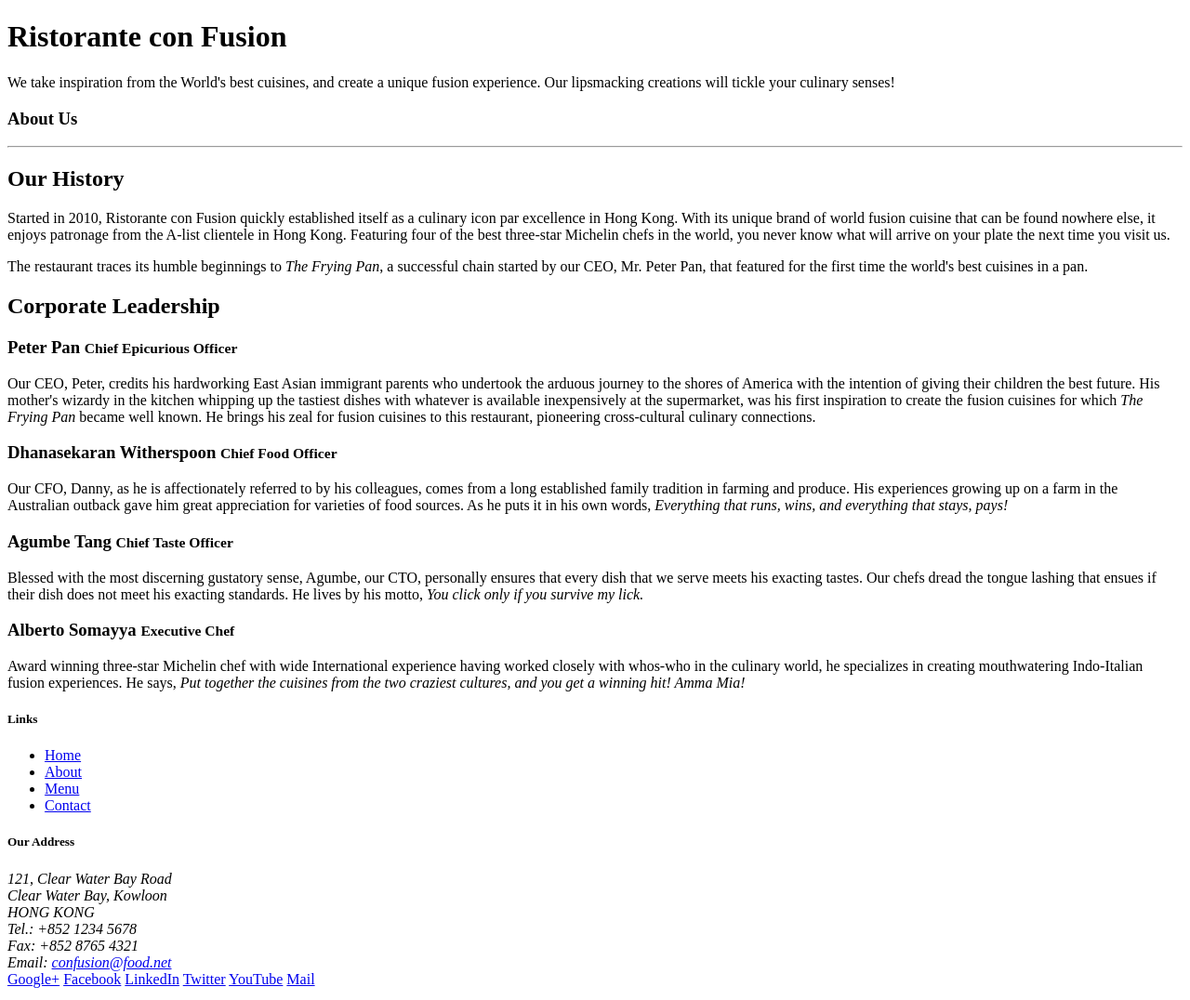
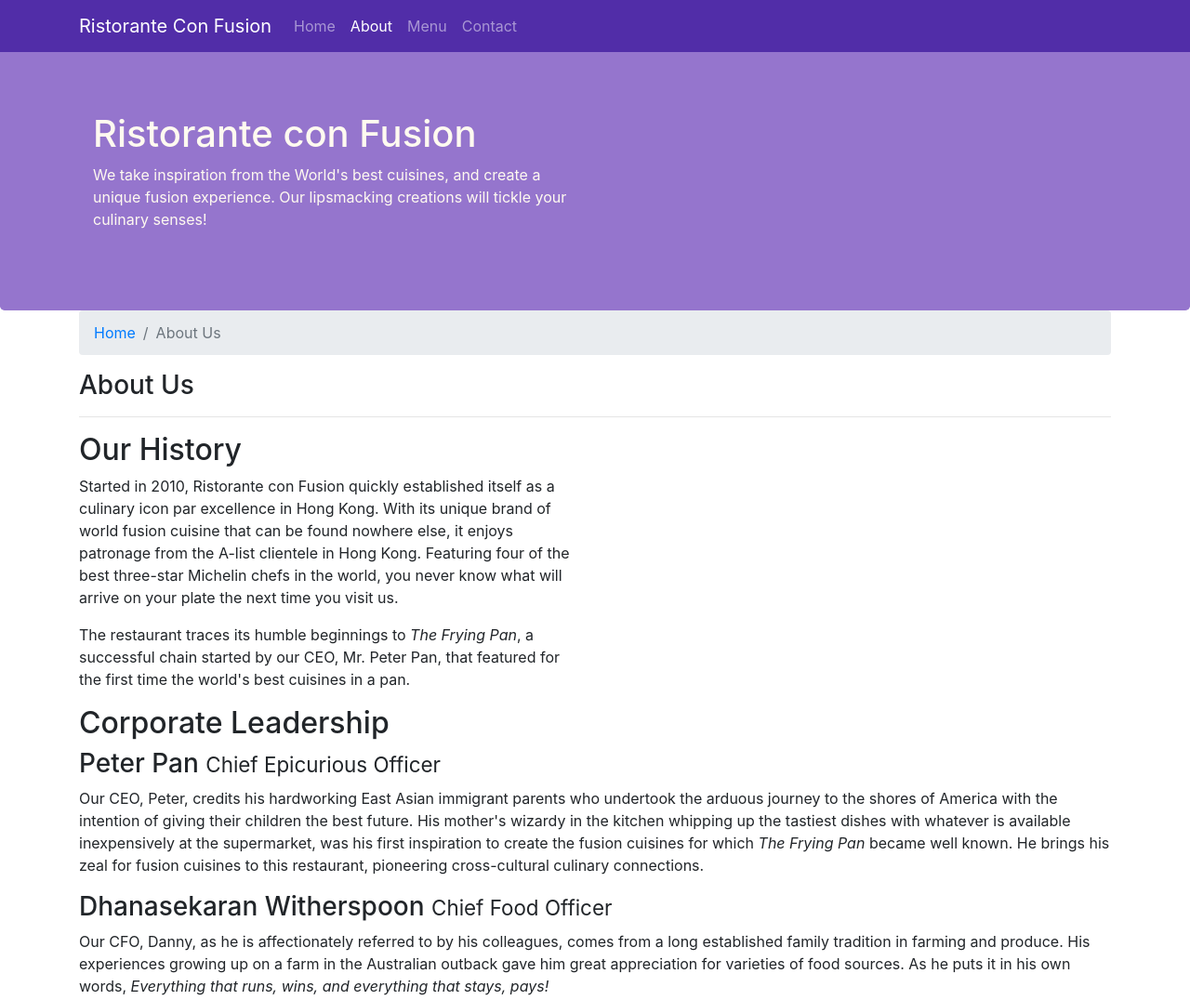
Before and after one commit to QuangPhamHong/conFusion, a website: page aboutus.html in a window 1280 px wide. Shown: the top 1076 px of the page at 93% size. Drawn offline with nearby package versions, Linux system fonts and the light colour scheme.

Commit message:
Navbar and Breadcrumbs

```diff
--- a/aboutus.html
+++ b/aboutus.html
@@ -2,19 +2,41 @@
 <html lang="en">
 
 <head>
-
+    <!-- Required meta tags always come first -->
+    <meta charset="utf-8">
+    <meta name="viewport" content="width=device-width, initial-scale=1, shrink-to-fit=no">
+    <meta http-equiv="x-ua-compatible" content="ie=edge">
+    <!-- Bootstrap CSS -->
+    <link rel="stylesheet" href="node_modules/bootstrap/dist/css/bootstrap.min.css">
+    <link href="css/styles.css" rel="stylesheet">
     <title>Ristorante Con Fusion: About Us</title>
 
 </head>
 
 <body>
-
+    <nav class="navbar navbar-dark navbar-expand-sm fixed-top">
+        <div class="container">
+            <button class="navbar-toggler" type="button" data-toggle="collapse" data-target="#Navbar">
+                <span class="navbar-toggler-icon"></span>
+            </button>
+            <a href="#" class="navbar-brand">Ristorante Con Fusion</a>
+            <div id="Navbar" class="collapse navbar-collapse">
+                <ul class="navbar-nav mr-auto">
+                    <li class="nav-item"><a href="./index.html" class="nav-link">Home</a></li>
+                    <li class="nav-item active"><a href="#" class="nav-link">About</a></li>
+                    <li class="nav-item"><a href="#" class="nav-link">Menu</a></li>
+                    <li class="nav-item"><a href="#" class="nav-link">Contact</a></li>
+                </ul>
+            </div>
+        </div>
+    </nav>
     <header class="jumbotron">
         <div class="container">
             <div class="row row-header">
                 <div class="col-12 col-sm-6">
                     <h1>Ristorante con Fusion</h1>
-                    <p>We take inspiration from the World's best cuisines, and create a unique fusion experience. Our lipsmacking creations will tickle your culinary senses!</p>
+                    <p>We take inspiration from the World's best cuisines, and create a unique fusion experience. Our
+                        lipsmacking creations will tickle your culinary senses!</p>
                 </div>
                 <div class="col-12 col-sm">
                 </div>
@@ -22,7 +44,11 @@
         </div>
     </header>
 
-    <div>
+    <div class="container">
+        <ol class="col-12 breadcrumb">
+            <li class="breadcrumb-item"><a href="index.html">Home</a></li>
+            <li class="active breadcrumb-item">About Us</li>
+        </ol>
         <div>
             <div>
                 <h3>About Us</h3>
@@ -30,13 +56,18 @@
             </div>
         </div>
 
-        <div>
-            <div>
+        <div class="row">
+            <div class="col-sm-6">
                 <h2>Our History</h2>
-                <p>Started in 2010, Ristorante con Fusion quickly established itself as a culinary icon par excellence in Hong Kong. With its unique brand of world fusion cuisine that can be found nowhere else, it enjoys patronage from the A-list clientele in Hong Kong.  Featuring four of the best three-star Michelin chefs in the world, you never know what will arrive on your plate the next time you visit us.</p>
-                <p>The restaurant traces its humble beginnings to <em>The Frying Pan</em>, a successful chain started by our CEO, Mr. Peter Pan, that featured for the first time the world's best cuisines in a pan.</p>
+                <p>Started in 2010, Ristorante con Fusion quickly established itself as a culinary icon par excellence
+                    in Hong Kong. With its unique brand of world fusion cuisine that can be found nowhere else, it
+                    enjoys patronage from the A-list clientele in Hong Kong. Featuring four of the best three-star
+                    Michelin chefs in the world, you never know what will arrive on your plate the next time you visit
+                    us.</p>
+                <p>The restaurant traces its humble beginnings to <em>The Frying Pan</em>, a successful chain started by
+                    our CEO, Mr. Peter Pan, that featured for the first time the world's best cuisines in a pan.</p>
             </div>
-            <div>
+            <div class="col-sm-6">
             </div>
         </div>
 
@@ -45,13 +76,33 @@
             <div>
                 <h2>Corporate Leadership</h2>
                 <h3>Peter Pan <small>Chief Epicurious Officer</small></h3>
-                <p>Our CEO, Peter, credits his hardworking East Asian immigrant parents who undertook the arduous journey to the shores of America with the intention of giving their children the best future. His mother's wizardy in the kitchen whipping up the tastiest dishes with whatever is available inexpensively at the supermarket, was his first inspiration to create the fusion cuisines for which <em>The Frying Pan</em> became well known. He brings his zeal for fusion cuisines to this restaurant, pioneering cross-cultural culinary connections.</p>
+                <p class="d-none d-sm-block">Our CEO, Peter, credits his hardworking East Asian immigrant parents who
+                    undertook the arduous
+                    journey to the shores of America with the intention of giving their children the best future. His
+                    mother's wizardy in the kitchen whipping up the tastiest dishes with whatever is available
+                    inexpensively at the supermarket, was his first inspiration to create the fusion cuisines for which
+                    <em>The Frying Pan</em> became well known. He brings his zeal for fusion cuisines to this
+                    restaurant, pioneering cross-cultural culinary connections.
+                </p>
                 <h3>Dhanasekaran Witherspoon <small>Chief Food Officer</small></h3>
-                <p>Our CFO, Danny, as he is affectionately referred to by his colleagues, comes from a long established family tradition in farming and produce. His experiences growing up on a farm in the Australian outback gave him great appreciation for varieties of food sources. As he puts it in his own words, <em>Everything that runs, wins, and everything that stays, pays!</em></p>
+                <p class="d-none d-sm-block">Our CFO, Danny, as he is affectionately referred to by his colleagues,
+                    comes from a long established
+                    family tradition in farming and produce. His experiences growing up on a farm in the Australian
+                    outback gave him great appreciation for varieties of food sources. As he puts it in his own words,
+                    <em>Everything that runs, wins, and everything that stays, pays!</em>
+                </p>
                 <h3>Agumbe Tang <small>Chief Taste Officer</small></h3>
-                <p>Blessed with the most discerning gustatory sense, Agumbe, our CTO, personally ensures that every dish that we serve meets his exacting tastes. Our chefs dread the tongue lashing that ensues if their dish does not meet his exacting standards. He lives by his motto, <em>You click only if you survive my lick.</em></p>
+                <p class="d-none d-sm-block">Blessed with the most discerning gustatory sense, Agumbe, our CTO,
+                    personally ensures that every dish
+                    that we serve meets his exacting tastes. Our chefs dread the tongue lashing that ensues if their
+                    dish does not meet his exacting standards. He lives by his motto, <em>You click only if you survive
+                        my lick.</em></p>
                 <h3>Alberto Somayya <small>Executive Chef</small></h3>
-                <p>Award winning three-star Michelin chef with wide International experience having worked closely with whos-who in the culinary world, he specializes in creating mouthwatering Indo-Italian fusion experiences. He says, <em>Put together the cuisines from the two craziest cultures, and you get a winning hit! Amma Mia!</em></p>
+                <p class="d-none d-sm-block">Award winning three-star Michelin chef with wide International experience
+                    having worked closely with
+                    whos-who in the culinary world, he specializes in creating mouthwatering Indo-Italian fusion
+                    experiences. He says, <em>Put together the cuisines from the two craziest cultures, and you get a
+                        winning hit! Amma Mia!</em></p>
             </div>
         </div>
 
@@ -98,7 +149,10 @@
             </div>
         </div>
     </footer>
-
+    <!-- jQuery first, then Popper.js, then Bootstrap JS. -->
+    <script src="node_modules/jquery/dist/jquery.slim.min.js"></script>
+    <script src="node_modules/popper.js/dist/umd/popper.min.js"></script>
+    <script src="node_modules/bootstrap/dist/js/bootstrap.min.js"></script>
 </body>
 
 </html>
--- a/css/styles.css
+++ b/css/styles.css
@@ -28,3 +28,12 @@ address {
     margin: 0px;
     color: #0f0f0f;
 }
+
+body {
+	padding: 50px 0px 0px 0px;
+	z-index: 0;
+}
+
+.navbar-dark {
+	background-color: #512DA8;
+}
--- a/package.json
+++ b/package.json
@@ -15,6 +15,8 @@
   },
   "dependencies": {
     "bootstrap": "^4.0.0",
+    "bootstrap-social": "^5.1.1",
+    "font-awesome": "^4.7.0",
     "jquery": "^3.3.1",
     "popper.js": "^1.12.9"
   }
```
Also changed, not shown: demoNavbar.html (added, +70 -0 lines), index.html (+18 -3 lines), 1 other file. Lines whose indentation alone changed are shown as unchanged.
